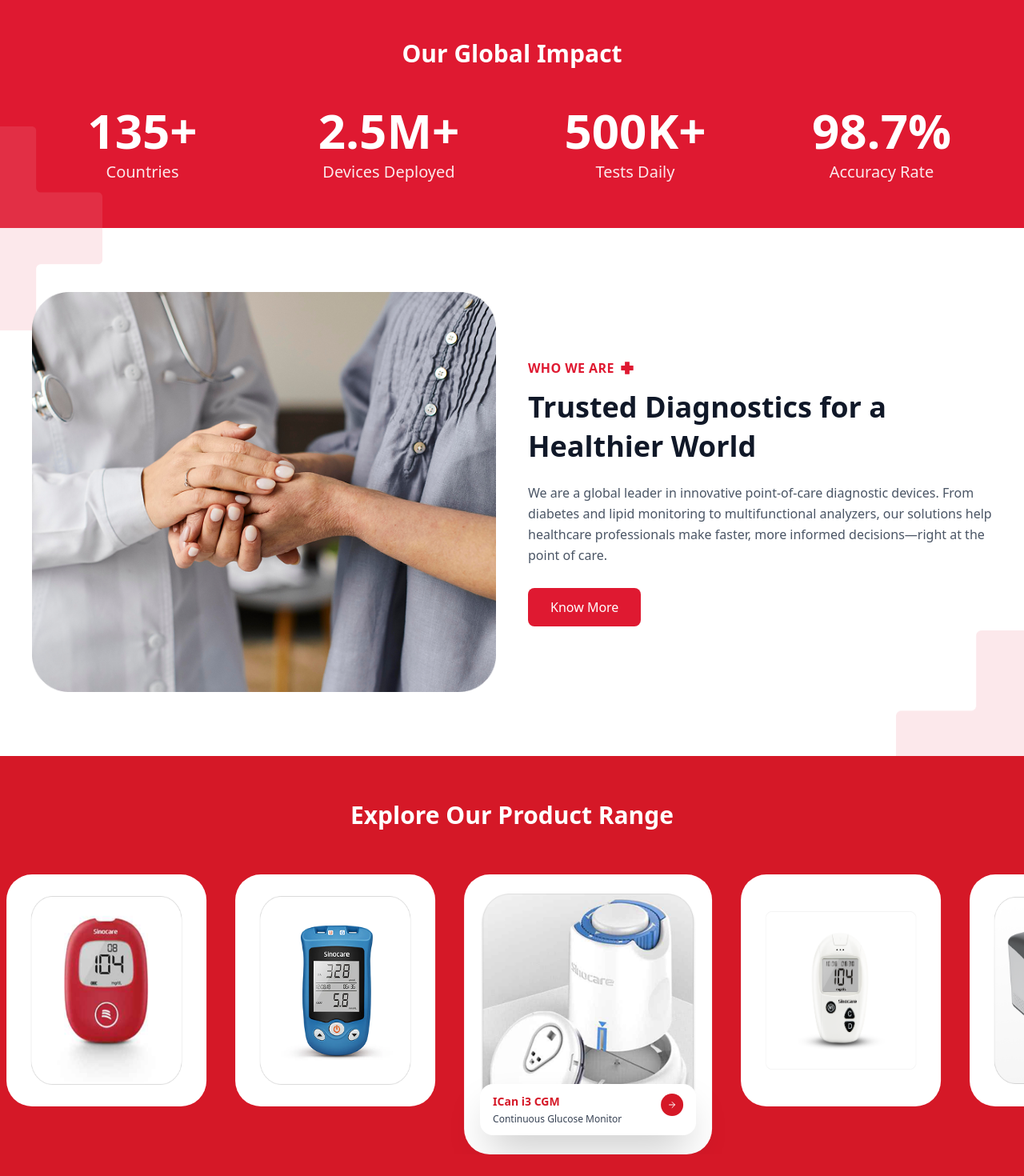
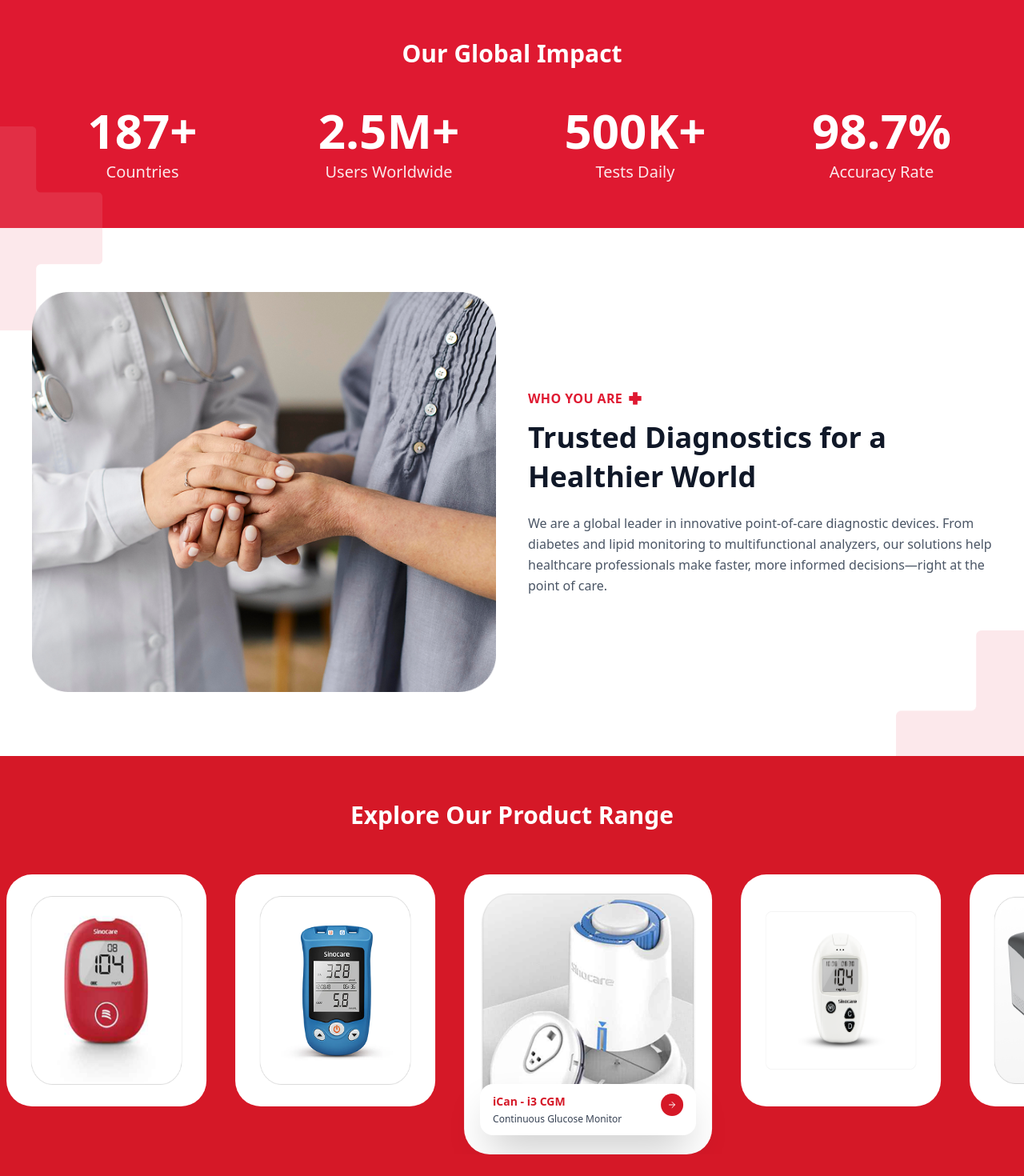
Before and after one commit to ptsindia7-ai/ptsdiagnosticsindia, a Next.js app: page / in a window 1280 px wide. Shown: the part 780-2250 px from the top of the page at 80% size. Built offline with nearby package versions, Linux system fonts and the light colour scheme.

Commit message:
latest changes

```diff
--- a/app/about-us/page.js
+++ b/app/about-us/page.js
@@ -82,7 +82,7 @@ export default function MergedSections() {
           <div className="grid grid-cols-1 sm:grid-cols-2 md:grid-cols-4 gap-8 sm:gap-10 md:gap-0">
             <div>
               <h3 className="text-4xl sm:text-5xl md:text-6xl font-semibold">
-                135+
+                187+
               </h3>
               <p className="text-sm sm:text-lg md:text-xl mt-2 opacity-90">
                 Countries
@@ -94,7 +94,7 @@ export default function MergedSections() {
                 2.5M+
               </h3>
               <p className="text-sm sm:text-lg md:text-xl mt-2 opacity-90">
-                Devices Deployed
+                Users Worldwide
               </p>
             </div>
 
--- a/app/components/LetsTalk.jsx
+++ b/app/components/LetsTalk.jsx
@@ -69,7 +69,7 @@ export default function LetsTalk() {
           </h3>
 
           <h2 className="text-4xl font-semibold text-black mt-2">
-            Let’s Talk Diagnostics
+            Let’s Connect
           </h2>
 
           <form onSubmit={handleSubmit} className="mt-8 space-y-4">
--- a/app/components/Navbar.jsx
+++ b/app/components/Navbar.jsx
@@ -24,7 +24,7 @@ export default function Navbar() {
         {/* LEFT LOGO */}
         <Link href="/">
           <img
-            src="/images/sinocare-logo.svg"
+            src="/images/sinocare-logo.jpg"
             alt="Sinocare Logo"
             className="h-12 object-contain"
           />
--- a/app/components/ProductRange.jsx
+++ b/app/components/ProductRange.jsx
@@ -112,7 +112,7 @@ export default function ProductCarousel() {
     },
     {
       image: "/products/prod3.png",
-      title: "ICan i3 CGM",
+      title: "iCan - i3 CGM",
       desc: "Continuous Glucose Monitor",
       // labels: ["FDA-cleared", "CLIA-waived", "CE-marked", "IFCC - traceable"],
        pdf: "/pdf/ican-i3.pdf",
@@ -127,14 +127,14 @@ export default function ProductCarousel() {
     },
     {
       image: "/products/prod5.png",
-      title: "ICare- 2100",
+      title: "iCARE - 2100",
       desc: "Lab-grade blood analyzer",
       // labels: ["Dual testing", "ISO-certified"],
        pdf: "/pdf/icare2100.pdf",
     },
     {
       image: "/products/prod3.png",
-      title: "ICan i3 CGM",
+      title: "iCan - i3 CGM",
       desc: "Continuous Glucose Monitor",
       // labels: ["FDA-cleared", "CLIA-waived", "CE-marked", "IFCC - traceable"],
        pdf: "/pdf/ican-i3.pdf",
@@ -149,7 +149,7 @@ export default function ProductCarousel() {
     },
     {
       image: "/products/prod5.png",
-      title: "ICare- 2100",
+      title: "iCARE - 2100",
       desc: "Lab-grade blood analyzer",
       // labels: ["Dual testing", "ISO-certified"],
        pdf: "/pdf/icare2100.pdf",
--- a/app/components/UpcomingProducts.jsx
+++ b/app/components/UpcomingProducts.jsx
@@ -18,12 +18,12 @@ export default function UpcomingProducts() {
       hoverImg: "/images/h101-hover.png",
     },
     {
-      name: "Arm 30E+",
+      name: "ARM 30E+",
       img: "/images/arm.png",
       hoverImg: "/images/arm-hover.png",
     },
     {
-      name: "iCan-I6",
+      name: "iCan-i6",
       img: "/products/i6.png",
       hoverImg: "/hover/ican6-hover.png",
     },
--- a/app/contact/page.js
+++ b/app/contact/page.js
@@ -53,7 +53,7 @@ export default function ConnectWithUs() {
           <div className="grid grid-cols-1 sm:grid-cols-2 md:grid-cols-4 gap-8 sm:gap-10 md:gap-0">
             <div>
               <h3 className="text-4xl sm:text-5xl md:text-6xl font-semibold">
-                135+
+                187+
               </h3>
               <p className="text-sm sm:text-lg md:text-xl mt-2 opacity-90">
                 Countries
@@ -65,7 +65,7 @@ export default function ConnectWithUs() {
                 2.5M+
               </h3>
               <p className="text-sm sm:text-lg md:text-xl mt-2 opacity-90">
-                Devices Deployed
+                Users Worldwide
               </p>
             </div>
 
--- a/app/data/trainingData.js
+++ b/app/data/trainingData.js
@@ -1,7 +1,7 @@
 export const trainingData = {
   ican3: {
     type: "video",
-    title: "iCan-I3",
+    title: "iCan - i3",
     desc: "Multi Monitoring Meter",
     videoType: "file",
     videoUrl: "/videos/ican3.mp4",
--- a/app/page.js
+++ b/app/page.js
@@ -48,7 +48,7 @@ export default function MergedSections() {
           <div className="grid grid-cols-1 sm:grid-cols-2 md:grid-cols-4 gap-8 sm:gap-10 md:gap-0">
             <div>
               <h3 className="text-4xl sm:text-5xl md:text-6xl font-semibold">
-                135+
+                187+
               </h3>
               <p className="text-sm sm:text-lg md:text-xl mt-2 opacity-90">
                 Countries
@@ -60,7 +60,7 @@ export default function MergedSections() {
                 2.5M+
               </h3>
               <p className="text-sm sm:text-lg md:text-xl mt-2 opacity-90">
-                Devices Deployed
+                Users Worldwide
               </p>
             </div>
 
@@ -104,7 +104,7 @@ export default function MergedSections() {
 
           <div>
             <p className="text-[#DF1931] font-semibold tracking-wide flex items-center gap-2">
-              WHO WE ARE <img src="images/plus.svg" className="w-4" />
+              WHO YOU ARE <img src="images/plus.svg" className="w-4" />
             </p>
 
             <h2 className="text-2xl sm:text-3xl md:text-4xl font-semibold text-gray-900 mt-3 leading-snug">
@@ -118,9 +118,9 @@ export default function MergedSections() {
               faster, more informed decisions—right at the point of care.
             </p>
 
-            <button className="mt-5 sm:mt-7 bg-[#DF1931] text-white px-6 sm:px-7 py-3 rounded-lg font-medium">
+            {/* <button className="mt-5 sm:mt-7 bg-[#DF1931] text-white px-6 sm:px-7 py-3 rounded-lg font-medium">
               Know More
-            </button>
+            </button> */}
           </div>
         </div>
       </section>
--- a/app/products/page.js
+++ b/app/products/page.js
@@ -5,21 +5,21 @@ import FormClient from "../components/FormClient";
 export default function ProductCards() {
   const products = [
     {
-      name: "ICare- 2100",
+      name: "iCARE - 2100",
       sub: "Portable Automatic Multi-function Analyzer",
       img: "/products/p11.png",
       hoverImg: "/hover/icare2100-hover.png",
       pdf: "/pdf/icare2100.pdf",
     },
     {
-      name: "iCan-I3",
+      name: "iCan - i3",
       sub: "CGM",
       img: "/products/ican3.png",
       hoverImg: "/products/ican3.png",
       pdf: "/pdf/ican-i3.pdf",
     },
     // {
-    //   name: "iCan-I6",
+    //   name: "iCan-i6",
     //   sub: "CGM",
     //   img: "/products/p2.png",
     //   hoverImg: "/hover/ican6-hover.png",
@@ -47,7 +47,7 @@ export default function ProductCards() {
       pdf: "/pdf/pch50.pdf",
     },
     {
-      name: "icare - 1300",
+      name: "iCARE - 1300",
       sub: "Portable Automatic Multi-function Analyzer",
       img: "/products/p8.png",
       hoverImg: "/hover/icare-hover.png",
@@ -88,7 +88,7 @@ export default function ProductCards() {
       pdf: "/pdf/h101.pdf",
     },
     {
-      name: "Arm 30E+",
+      name: "ARM 30E+",
       sub: "Blood Glucose Meter",
       img: "/images/arm30.png",
       hoverImg: "/images/arm-hover.png",
```
Also changed, not shown: public/images/sinocare-logo.jpg (added).
